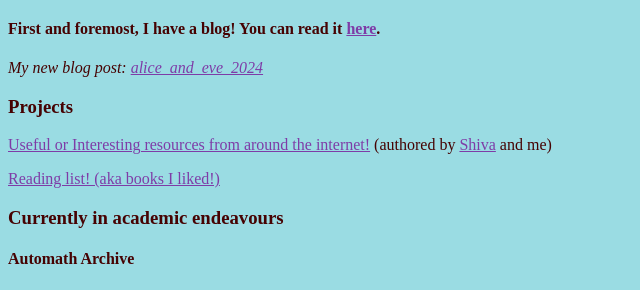
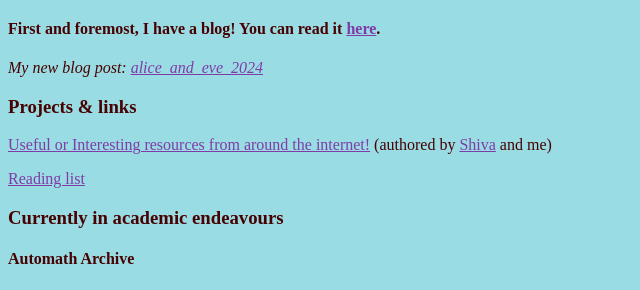
Before and after one commit to hollyz1jderveld/hollyz1jderveld.github.io, a Jekyll site: the page built from index.md, in a window 1280 px wide. Shown: the part 268-558 px from the top of the page, without its empty margins (0-640 px from the left). Built offline with Jekyll 4.4.1, drawn with Linux system fonts in a browser that asks for light colours; some web fonts are replaced; Markdown is read by kramdown in place of the engine named in the settings; our own code applies the rules of GitHub Pages for plain Markdown files.

Commit message:
projects & links

```diff
--- a/index.md
+++ b/index.md
@@ -14,10 +14,10 @@ Academically, I'm a student of Global Ethnography at Universiteit Leiden, in the
 #### First and foremost, I have a blog! You can read it [here](https://hollyz1jderveld.github.io/blog/contents).
 *My new blog post: [alice_and_eve_2024](https://hollyz1jderveld.github.io/blog/pages/aae_2024)*
 
-### Projects
+### Projects & links
 [Useful or Interesting resources from around the internet!](https://gl0bsec.github.io/fun_websites.html) (authored by [Shiva](https://gl0bsec.github.io/) and me)
 
-[Reading list! (aka books I liked!)](https://hollyz1jderveld.github.io/reading-list/)
+[Reading list](https://hollyz1jderveld.github.io/reading-list/)
 
 ### Currently in academic endeavours
 
```
